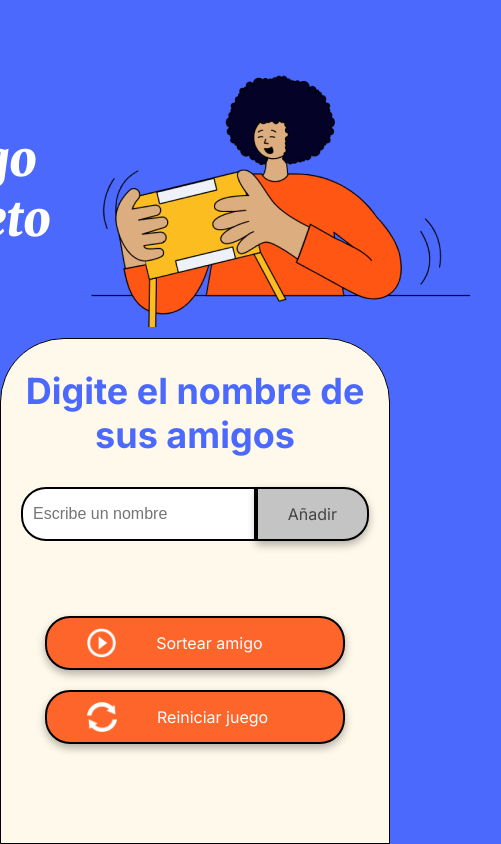
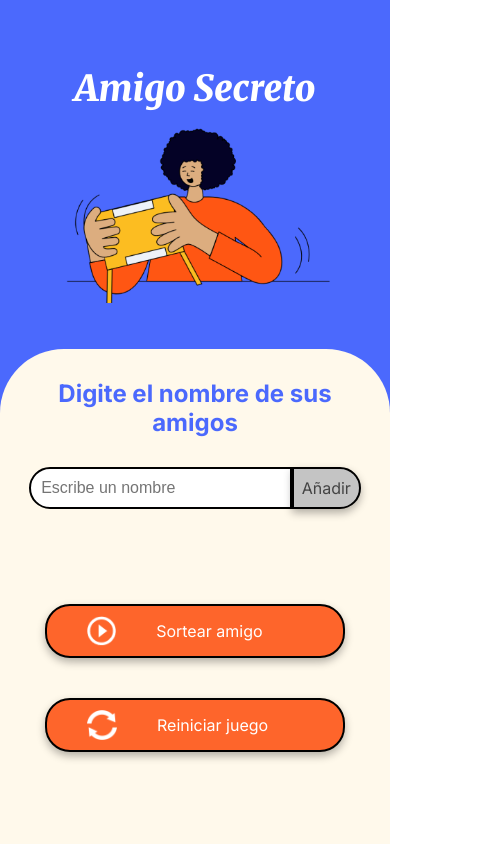
Before and after one commit to Clariveljn/challenge-amigo-secreto, a plain HTML site: page index.html in a window 390 px wide. Shown: the whole page, 501 px wide, since content can reach past the window. Drawn offline with Linux system fonts and the light colour scheme; some packages are replaced by stand-ins of ours; a script that the page names is missing.

Commit message:
Se agrega responsividad al diseño

```diff
--- a/index.html
+++ b/index.html
@@ -14,7 +14,7 @@
     <main class="main-content">
         <header class="header-banner">
             <h1 class="main-title">Amigo Secreto</h1>
-            <img src="assets/amigo-secreto.png" alt="Imagen representativa de amigo secreto">
+            <img class="img-banner" src="assets/amigo-secreto.png" alt="Imagen representativa de amigo secreto">
         </header>
 
         <section class="input-section">
@@ -27,6 +27,7 @@
             <ul id="listaAmigos" class="name-list" aria-labelledby="listaAmigos" role="list"></ul>
             <ul id="resultado" class="result-list" aria-live="polite"></ul>
 
+            <div class="button-wrapper">
                 <div class="button-container">
                     <button class="button-draw" onclick="sortearAmigo()" aria-label="Sortear amigo secreto">
                         <img src="assets/play_circle_outline.png" alt="Ícono para sortear">
@@ -39,6 +40,7 @@
                     Reiniciar juego
                 </button>
                 </div>
+            </div>
         </section>
     </main>
     <script src="app.js" defer></script>
--- a/style.css
+++ b/style.css
@@ -15,18 +15,11 @@
     box-sizing: border-box;
 }
 
-body {
-    height: 100vh;
+.main-content {
     background-color: var(--color-primary);
     display: flex;
-    justify-content: center;
-    align-items: center;
-}
-
-.main-content {
-    display: flex;
     flex-direction: column;
-    height: 100%;
+    min-height: 100vh;
     width: 100%;
 }
 
@@ -39,11 +32,14 @@ body {
     padding: 40px 0 0;
 }
 
+.img-banner {
+    width: 35%;
+}
+
 /* Sección de entrada */
 .input-section {
     flex: 60%;
     background-color: var(--color-secondary);
-    border: 1px solid #000;
     border-radius: 64px 64px 0 0;
     display: flex;
     flex-direction: column;
@@ -85,6 +81,13 @@ body {
     border: 2px solid #000;
     border-radius: 25px 0 0 25px;
     font-size: 16px;
+}
+
+.button-wrapper {
+    display: flex;
+    justify-content: center;
+    gap: 20px;
+    margin-top: 20px;
 }
 
 .button-container {
@@ -189,3 +192,66 @@ ul {
 .swal-button:hover {
     background-color: var(--color-button-hover);
 }
+
+/* Responsividad */
+@media (max-width: 768px) {
+    .container {
+        width: 95%;
+        padding: 15px;
+    }
+
+    .main-title {
+        font-size: 44px;
+    }
+
+    .section-title {
+        font-size: 32px;
+        font-weight: 700;
+        margin: 10px 0;
+    }
+
+    h1 {
+        font-size: 20px;
+    }
+
+    input, select, button {
+        font-size: 14px;
+        padding: 8px;
+    }
+
+    .input-name {
+        width: 75%;
+    }
+
+    .button-wrapper {
+        flex-direction: column;
+        align-items: center;
+    }
+
+@media (max-width: 480px) {
+    .header-banner {
+        flex-direction: column;
+        margin-bottom: 20px;
+    }
+
+    .img-banner {
+        width: 80%;
+    }
+
+    .main-title {
+        font-size: 36px;
+    }
+
+    .section-title {
+        font-size: 24px;
+    }
+
+    h1 {
+        font-size: 18px;
+    }
+
+    button {
+        font-size: 16px;
+    }
+}
+}
```
Lines whose indentation alone changed are shown as unchanged.
